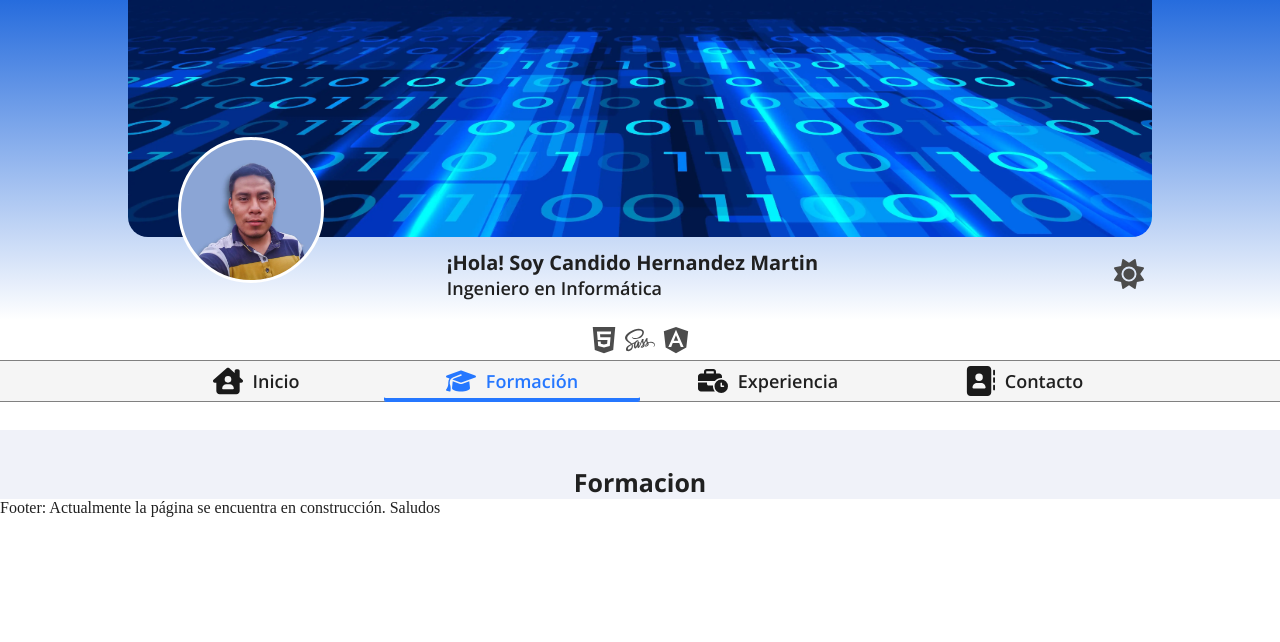
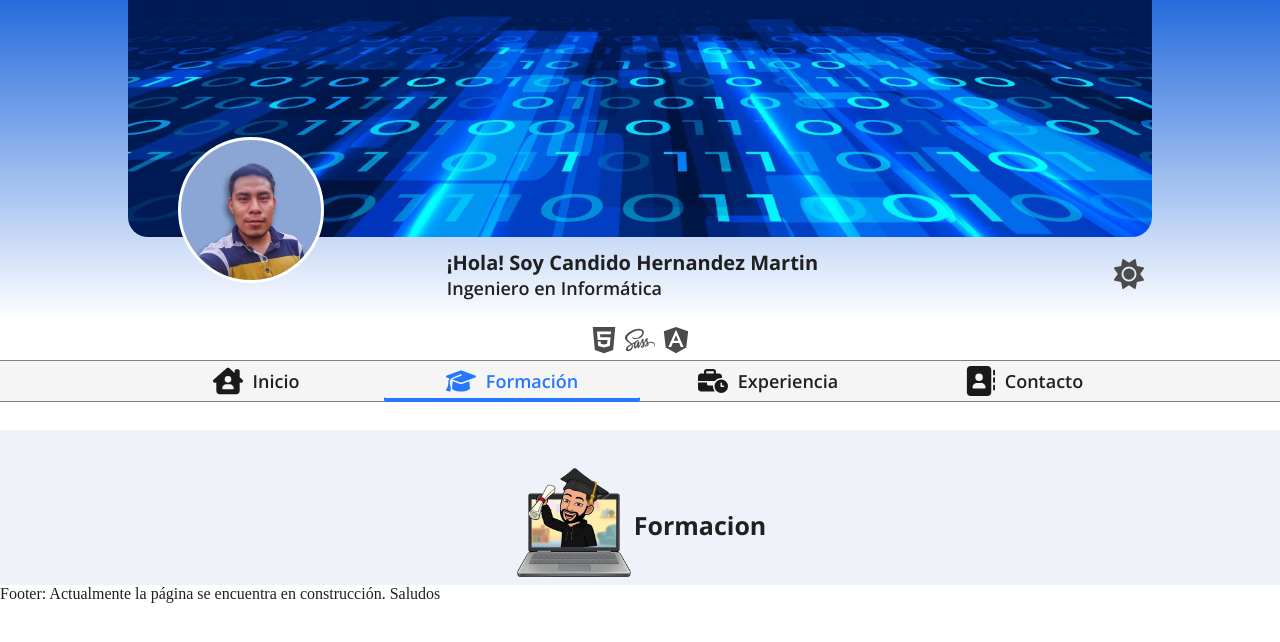
Before and after one commit to Candido-HM/portfolio-candido, an Angular app: page /formacion in a window 1280 px wide. Shown: the top 642 px of the page. Built offline with nearby package versions, Linux system fonts and the light colour scheme.

Commit message:
edicion formacion

```diff
--- a/src/app/components/main/formation/formation.component.html
+++ b/src/app/components/main/formation/formation.component.html
@@ -1,3 +1,6 @@
 <section class="title-formation">
+    <figure>
+        <img src="../../../../assets/img/avatar-study.png" alt="avatar">
+    </figure>
     <h2>Formacion</h2>
 </section>
--- a/src/assets/styles/_base.sass
+++ b/src/assets/styles/_base.sass
@@ -254,6 +254,15 @@ main
 
     /***********************************Componente Formacion *************************************/
     .title-formation
+        display: flex
+        justify-content: center
+        align-items: center
+        figure
+            width: 120px
+            height: 120px
+            img
+                width: 100%
+                height: 100%
         h2
             @include title-section()
 
```
Also changed, not shown: src/assets/img/avatar-study.png (added).
